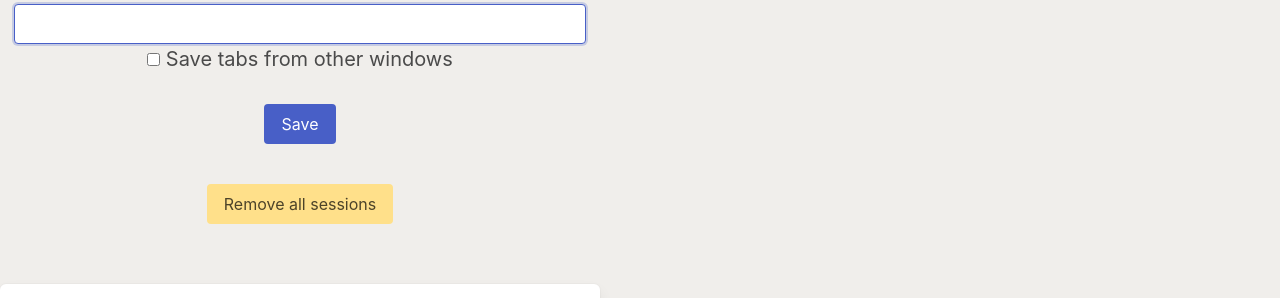
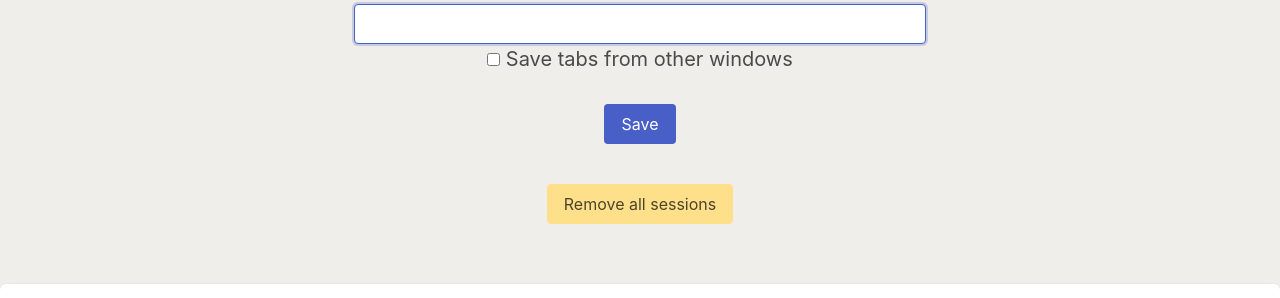
Before and after one commit to TheAdnan/Session-resurrection, a browser extension: page sessions-pop-up/index.html in a window 1280 px wide. Shown: the part 155-453 px from the top of the page. Drawn offline with nearby package versions, Linux system fonts and the light colour scheme; a web font is replaced by a local one.

Commit message:
[ISSUE #7] Fix for pinning to overflow menu crashing design (#12)
* remove fixed width

* remove console logs

```diff
--- a/sessions-pop-up/save-session.js
+++ b/sessions-pop-up/save-session.js
@@ -69,9 +69,7 @@ function getSessions() {
                 Label > Restores the associated session (delegating to background.js)
                 Delete Button > Deletes the associated session
              */
-            console.log("TET <> ", $('#' + key_id + '_label').data());
             $('#' + key_id + '_label').click(() => {
-                console.log("Restore in progress");
                 restoreSession($('#' + key_id + '_label').data());
             });
             $('#' + key_id + '_btn').click(() => {
@@ -85,9 +83,7 @@ function getSessions() {
 function deleteSession(key) {
     let q = browser.storage.local.get();
     q.then((data) => {
-        console.log("FROM FUNC", data);
         if (data[key] != null) {
-            console.log("Killing >> " + key);
             let ro = browser.storage.local.remove(key);
             ro.then(() => {
                 let key_id = key.replace(/\s+/g, '-').toLowerCase();
--- a/sessions-pop-up/style.css
+++ b/sessions-pop-up/style.css
@@ -18,7 +18,6 @@ body {
     text-align: center;
     padding: 20px;
     margin: 100px auto;
-    width: 600px
 }
 
 form {
```
